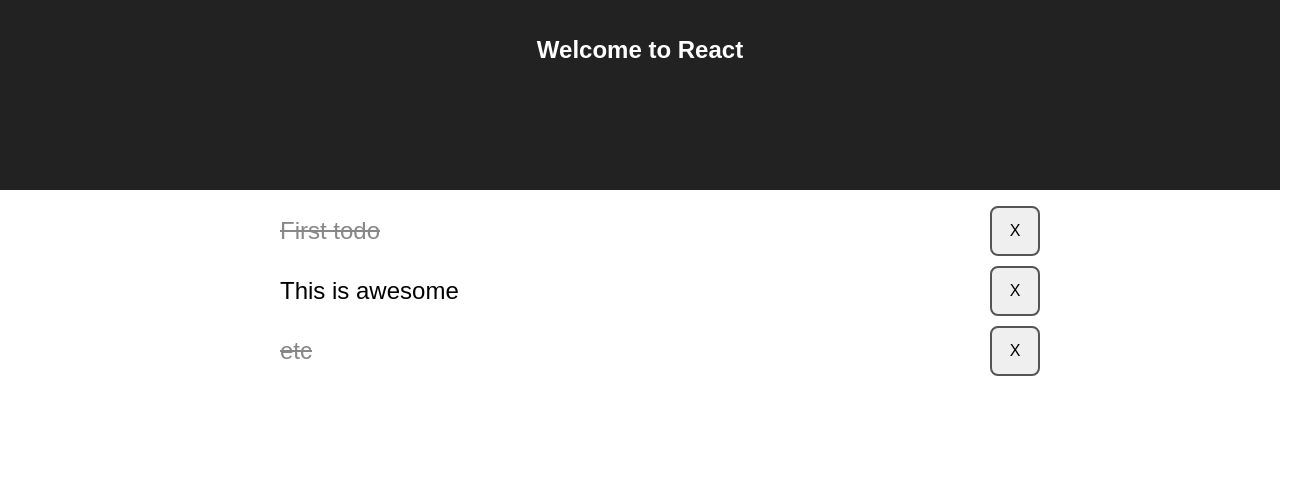
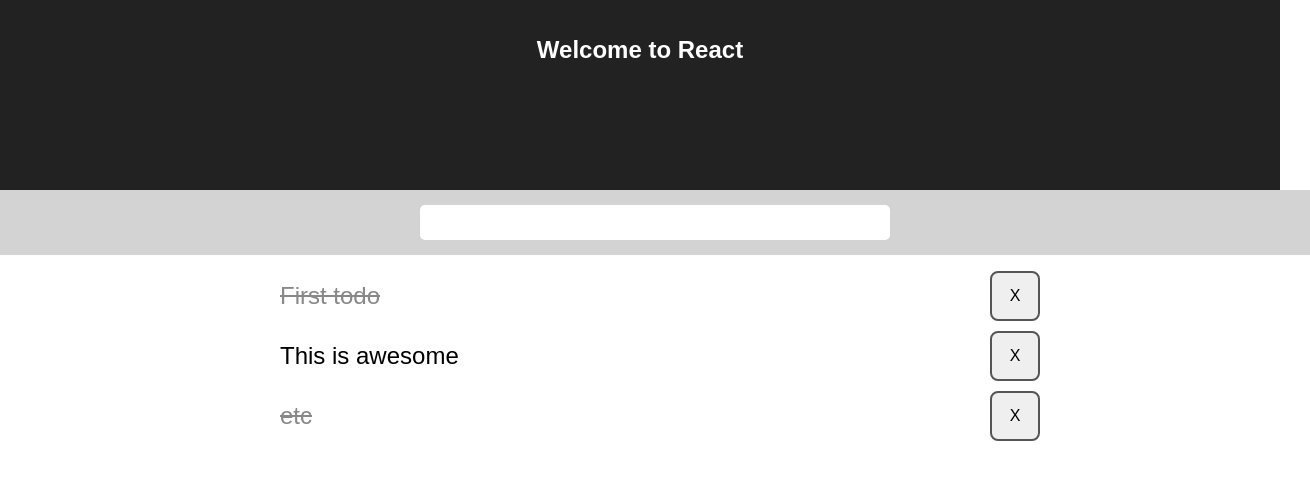
Before and after one commit to flaviodrodrigues/react-workshop, a React app in the folder frontend/: page / in a window 1280 px wide. Shown: the top 480 px of the page, 1310 px wide, since content can reach past the window. Built offline with nearby package versions, Linux system fonts and the light colour scheme.

Commit message:
Add todo form

```diff
--- a/frontend/src/App.js
+++ b/frontend/src/App.js
@@ -1,7 +1,8 @@
 import React, { Component } from 'react';
 import styled from 'styled-components';
 import TodosList from './components/TodosList';
-import { Container } from './components/ui';
+import TodoForm from './components/TodoForm';
+import { Container, FormContainer } from './components/ui';
 
 const AppContainer = styled.div`
   text-align: center;
@@ -36,6 +37,18 @@
     ]
   }
 
+  addTodo = (todo) => {
+    this.setState({
+      todos: [
+        ...this.state.todos,
+        {
+          text: todo,
+          completed: false
+        }
+      ]
+    });
+  }
+
   render() {
     return (
       <AppContainer>
@@ -44,6 +57,9 @@
             Welcome to React
           </AppTitle>
         </AppHeader>
+        <FormContainer>
+          <TodoForm addTodo={this.addTodo} />
+        </FormContainer>
         <Container>
           <TodosList todos={this.state.todos}/>
         </Container>
--- /dev/null
+++ b/frontend/src/components/TodoForm.js
@@ -0,0 +1,35 @@
+import React, { Component } from 'react';
+import { Input } from './ui';
+
+export default class TodoForm extends Component {
+
+  state = {
+    text: '',
+  }
+
+  handleChange = (e) => {
+    this.setState({
+      text: e.target.value,
+    });
+  }
+
+  onKeyPress = (e) =>  {
+    if(e.key === 'Enter') {
+      this.submit();
+    }
+  }
+
+  submit() {
+    this.setState({
+      text: '',
+    });
+
+    this.props.addTodo(this.state.text);
+  }
+
+  render() {
+    return (
+      <Input type="text" value={this.state.text} onChange={this.handleChange} onKeyPress={this.onKeyPress} />
+    );
+  }
+}
--- a/frontend/src/components/TodosList.js
+++ b/frontend/src/components/TodosList.js
@@ -10,7 +10,7 @@
 
     return (
       <List>
-        {todos.map(todo => <TodoItem todo={todo} />)}
+        {todos.map((todo, index) => <TodoItem key={index} todo={todo} />)}
       </List>
     );
   }
--- /dev/null
+++ b/frontend/src/components/ui/FormContainer.js
@@ -0,0 +1,13 @@
+import styled from 'styled-components';
+
+const FormContainer = styled.div`
+  background-color: lightgray;
+  padding: 15px;
+  width: 100%;
+
+  input {
+    max-width: 450px;
+  }
+`
+
+export default FormContainer;
--- /dev/null
+++ b/frontend/src/components/ui/Input.js
@@ -0,0 +1,10 @@
+import styled from 'styled-components';
+
+const Input = styled.input`
+  padding: 10px;
+  border-radius: 5px;
+  border-style: none;
+  width: 100%;
+`
+
+export default Input;
--- a/frontend/src/components/ui/index.js
+++ b/frontend/src/components/ui/index.js
@@ -2,3 +2,5 @@
 export { default as List } from './List';
 export { default as SquareButton } from './SquareButton';
 export { default as Container } from './Container';
+export { default as FormContainer } from './FormContainer';
+export { default as Input } from './Input';
```
